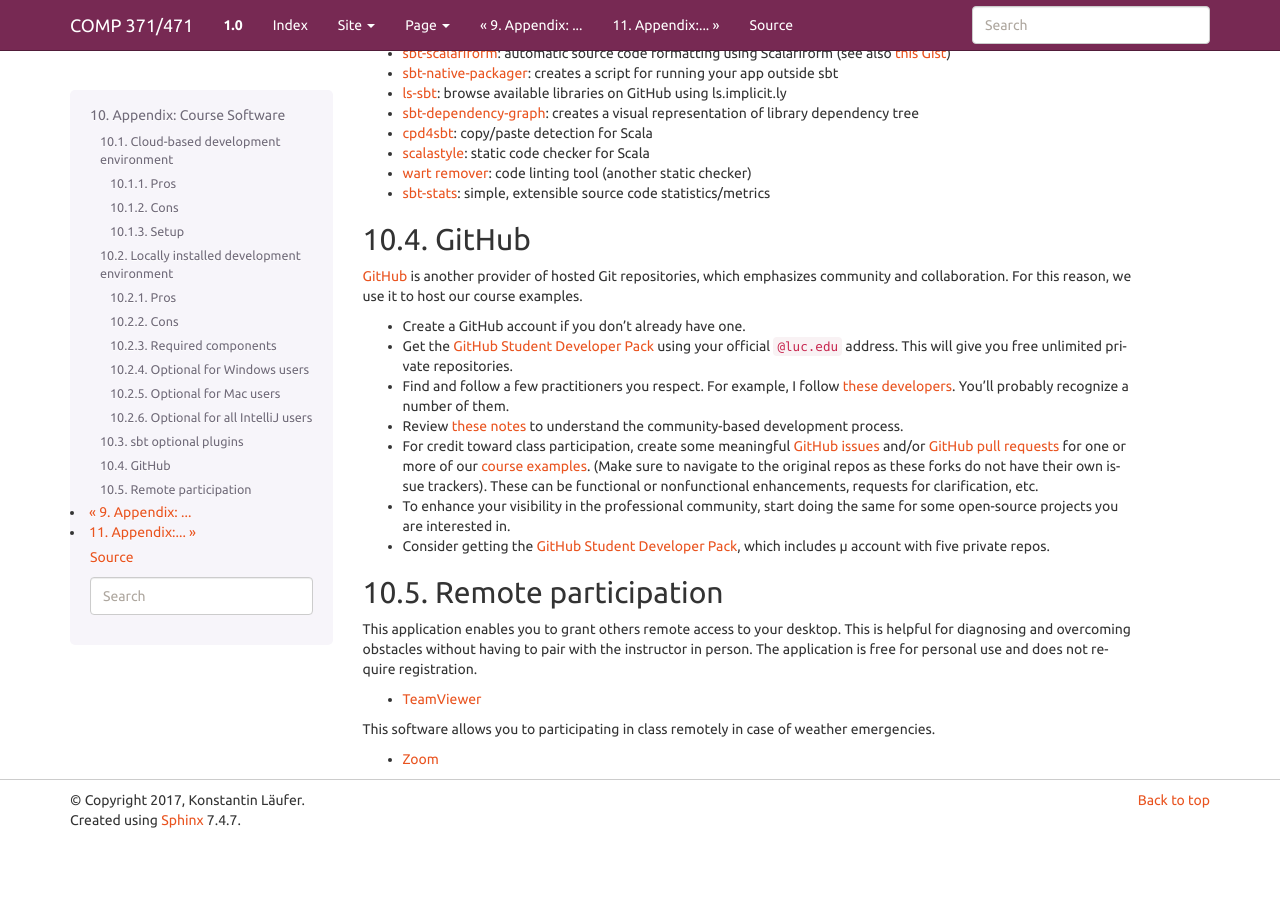
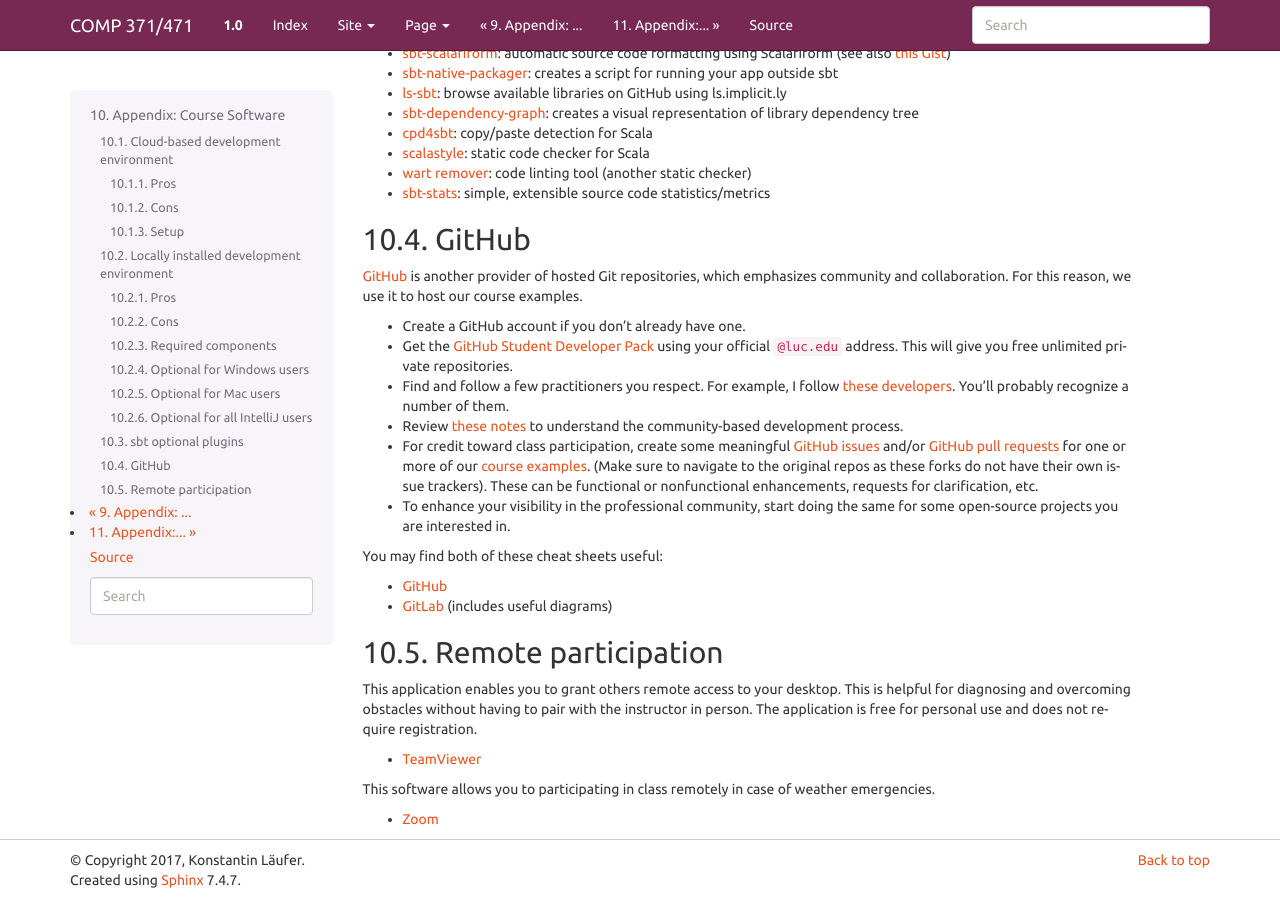
Before and after one commit to lucproglangcourse/lucproglangcourse.github.io, a Sphinx documentation site: the page built from source/software.rst, in a window 1280 px wide and 900 px high, scrolled down 2159 px. Built offline with Sphinx 7.4.7, drawn with Linux system fonts in a browser that asks for light colours; before the commit the page ends 2999 px from its top, so only the background shows below that.

Commit message:
improved section on GitHub
Signed-off-by: Konstantin Läufer <klaeufer@gmail.com>

```diff
--- a/source/software.rst
+++ b/source/software.rst
@@ -148,7 +148,11 @@ GitHub
 - Review `these notes <https://guides.github.com/activities/contributing-to-open-source>`_ to understand the community-based development process.
 - For credit toward class participation, create some meaningful `GitHub issues <https://guides.github.com/features/issues>`_ and/or `GitHub pull requests <https://help.github.com/articles/using-pull-requests>`_ for one or more of our `course examples <https://github.com/lucproglangcourse>`_. (Make sure to navigate to the original repos as these forks do not have their own issue trackers). These can be functional or nonfunctional enhancements, requests for clarification, etc.
 - To enhance your visibility in the professional community, start doing the same for some open-source projects you are interested in.
-- Consider getting the `GitHub Student Developer Pack <https://education.github.com/pack>`_, which includes µ account with five private repos.
+
+You may find both of these cheat sheets useful:
+
+- `GitHub <https://education.github.com/git-cheat-sheet-education.pdf>`_
+- `GitLab <https://about.gitlab.com/images/press/git-cheat-sheet.pdf>`_ (includes useful diagrams)
 
 
 Remote participation
```
